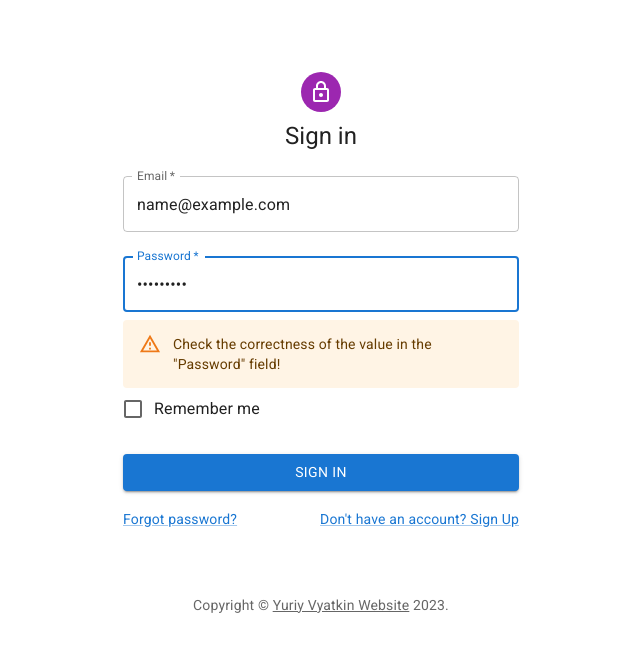
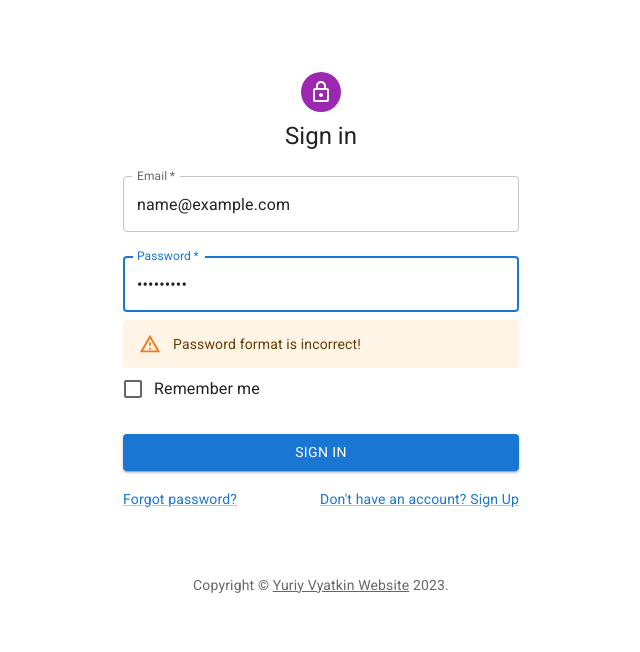
Before and after one commit to yuriyvyatkin/recommendation-system, a React app: page / in a window 1280 px wide. Both pictures are taken after typing "name@example.com", "Sample123" into the empty fields and a click on the button "SIGN IN". Shown: the top 652 px of the page, without its empty margins (319-959 px from the left). Built offline with nearby package versions, Linux system fonts and the light colour scheme.

Commit message:
Clarify the content of errors. Refactor the code on the authorization form.

```diff
--- a/src/App.tsx
+++ b/src/App.tsx
@@ -8,13 +8,14 @@ import SignInForm from './features/forms/auth/signInForm/SignInForm';
 function App() {
   return (
     // <div className="App">
-      /* <AdminForm />
-      <SearchBar />
-      <Tile /> */
-      // <SignUpForm />
-      <SignInForm />
-      // <Album />
+    //   <AdminForm />
+    //   <SearchBar />
+    //   <Tile />
+    //   <SignUpForm />
+    //   <SignInForm />
+    //   <Album />
     // </div>
+    <SignInForm />
   );
 }
 
--- a/src/features/forms/auth/customAlert/CustomAlert.tsx
+++ b/src/features/forms/auth/customAlert/CustomAlert.tsx
@@ -8,22 +8,22 @@ export default function CustomAlert({ name, type }: { name: string | undefined,
 
   switch (type) {
     case 'required':
-      alertName = `The field "${capitalizedName}" is required!`;
+      alertName = `Required field "${capitalizedName}" is missing!`;
       break;
     case 'maxLength':
-      alertName = `Exceeded the maximum length of the "${capitalizedName}" field!`;
+      alertName = `${capitalizedName} is too long!`;
       break;
     case 'minLength':
-      alertName = `Not enough characters in the "${capitalizedName}" field!`;
+      alertName = `${capitalizedName} is too short!`;
       break;
     case 'max':
-      alertName = `Exceeded the maximum number in the "${capitalizedName}" field!`;
+      alertName = `${capitalizedName} exceeds the maximum limit!`;
       break;
     case 'min':
-      alertName = `The number in the "${capitalizedName}" field is below the allowed value!`;
+      alertName = `${capitalizedName} below the minimum limit!`;
       break;
     case 'pattern':
-      alertName = `Check the correctness of the value in the "${capitalizedName}" field!`;
+      alertName = `${capitalizedName} format is incorrect!`;
       break;
     default:
       alertName = 'Unknown error!';
--- a/src/features/forms/auth/signInForm/SignInForm.tsx
+++ b/src/features/forms/auth/signInForm/SignInForm.tsx
@@ -45,12 +45,6 @@ export default function SignInForm() {
   type State = {
     users: Array<User>;
   };
-
-  type Fields = {
-    email: string;
-    password: string;
-    remember: FormDataEntryValue | string;
-  }
 
   const users: Array<User> = useAppSelector((state: State) => state.users.slice());
   // const users: Array<User> = useAppSelector((state: State) => state.users.map((user: User) => {user.id, user.name, user.email, user.password}));
```
